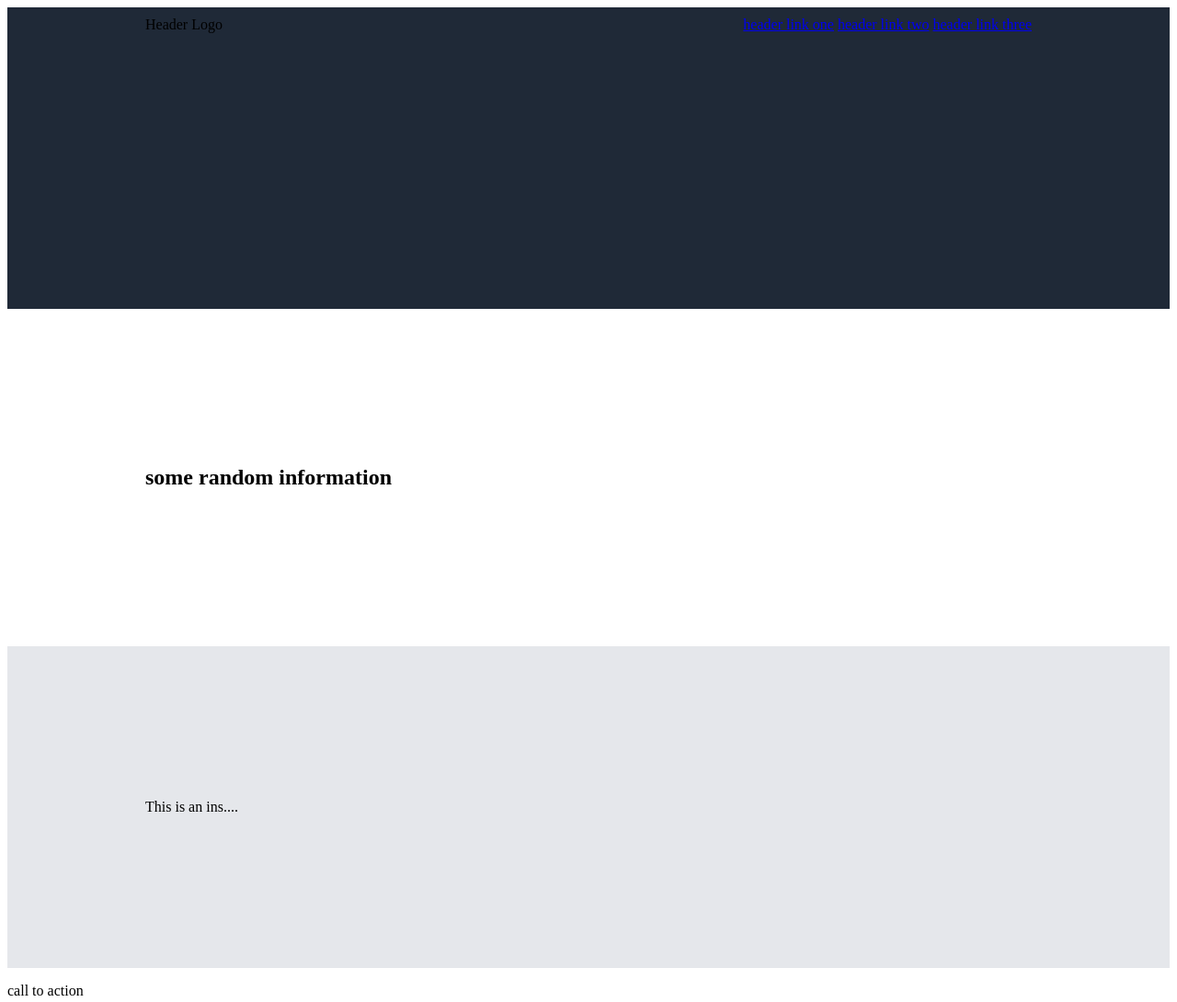
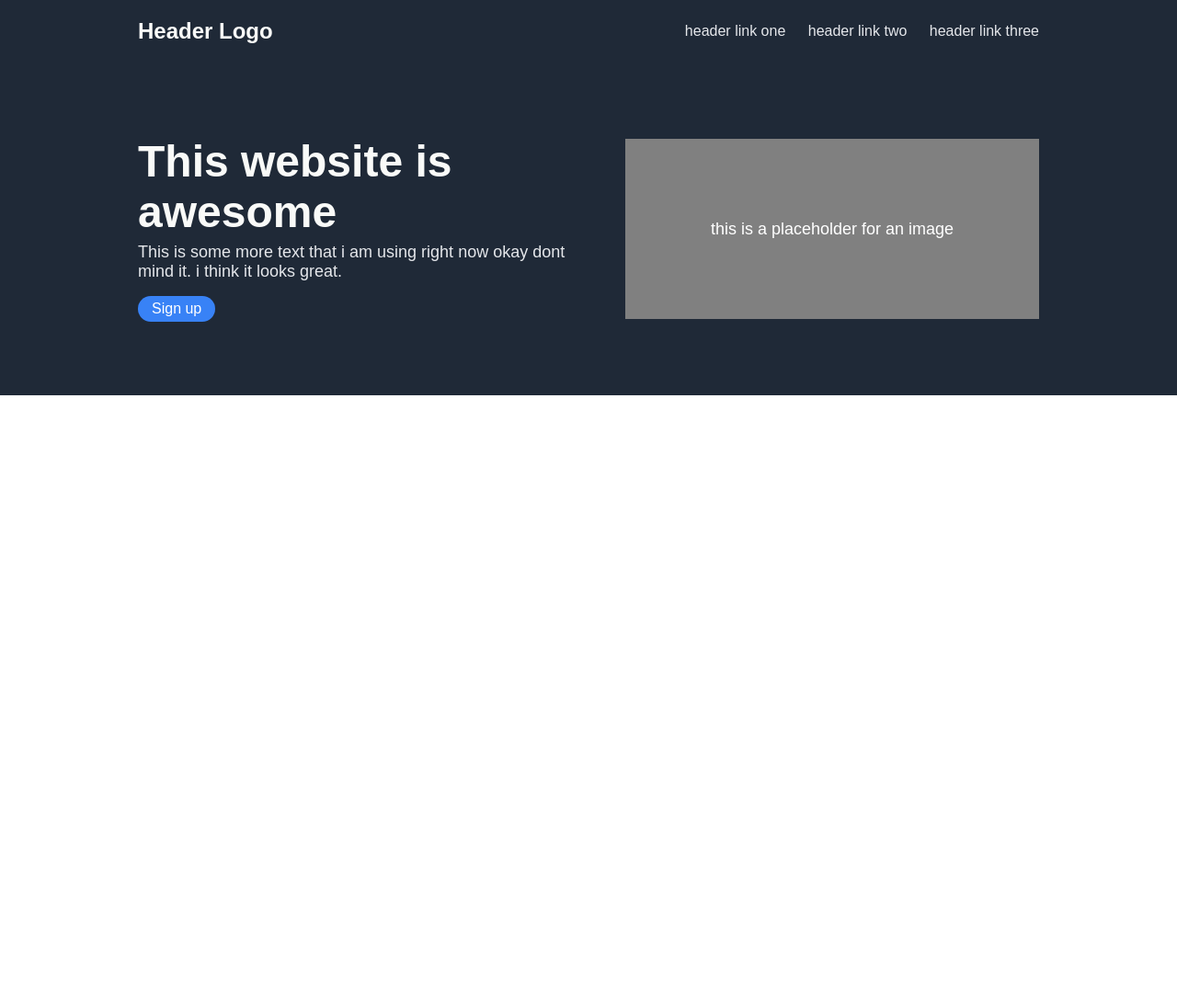
Before and after one commit to Tasal57/Landing-page, a plain HTML site: page index.html in a window 1280 px wide. Shown: the whole page at 92% size. After the commit the page ends 800 px from the top, so only its background shows below. Drawn offline with Linux system fonts and the light colour scheme.

Commit message:
Changed the font-size of hero-text.
This enabled image holder to fit in with the text
in a natural manner.

```diff
--- a/index.html
+++ b/index.html
@@ -1,34 +1,40 @@
 <!DOCTYPE html>
 <html lang="en">
   <head>
-        <meta charset="UTF-8">
-        <title>Landing-page</title>
-        <link rel="stylesheet" href="style.css">
+    <meta charset="UTF-8" />
+    <title>Landing Page</title>
+    <link rel="stylesheet" href="style.css" />
   </head>
   <body>
-        <div class="Top-half">
-           <div class="header-inner">
+    <!-- Header -->
+    <div class="header">
       <div class="logo">Header Logo</div>
-             <div class="links">
+      <div class="nav-links">
         <a href="#">header link one</a>
         <a href="#">header link two</a>
         <a href="#">header link three</a>
       </div>
+    </div>
+
+    <div class="hero-text">
+      <div class="main-text">
+        <h1>This website is <br />awesome</h1>
+        <p>This is some more text that
+          i am using right now okay dont mind it.
+          i think it looks great.
+        </p>
+
+        <button>Sign up</button>
 
       </div>
+
+      <div class="place-holder">
+        this is a placeholder for an image
+
       </div>
 
-        <div class="Box-area">
-            <h2>some random information</h2>
     </div>
 
-        <div class="text-area">
-            <p>This is an ins....</p>
-        </div>
-
-        <div class="last-section">
-            <p>call to action</p>
-        </div>
 
   </body>
 </html>
--- a/style.css
+++ b/style.css
@@ -1,29 +1,84 @@
-.Top-half {
-  padding-bottom: 300px;
-  padding-left: 150px;
-  padding-right: 150px;
-  padding-top: 10px;
+* {
+  box-sizing: border-box;
+  margin: 0;
+  padding: 0;
+  font-family: 'Arial', sans-serif;
+}
+
+body {
+  background-color: #fff;
+  color: #1f2937;
+}
+
+/* Header */
+.header {
+  display: flex;
+  justify-content: space-between;
+  align-items: center;
+  padding: 20px 150px;
   background-color: #1f2937;
 }
 
-.header-inner {
+.logo {
+  font-weight: bold;
+  color: #f9faf8;
+  font-size: 24px;
+}
+
+.nav-links a {
+  color: #e5e7eb;
+  text-decoration: none;
+  margin-left: 20px;
+}
+
+.hero-text {
   display: flex;
+  align-items: center;
   justify-content: space-between;
-  align-items: flex-start;
-  margin: 0;
+  padding: 80px 150px;
+  background-color: #1f2937;
 
 }
 
 
 
-.Box-area {
-    background-color: white;
-    padding: 150px;
+.main-text h1 {
+  font-weight: 900;
+  font-size: 48px;
+  color: #F9FAF8;
+  margin-bottom:6px;
+
+
 }
 
+.main-text p {
+  font-size: 18px;
+  color: #E5E7EB;
+  margin-bottom: 16px;
+  width: 500px;
+}
 
-.text-area {
-    background-color: #E5E7EB;
-    padding: 150px;
+.place-holder {
+  background-color: grey;
+  font-size: 18px;
+  color: white;
+  width: 450px;
+  display: flex;
+  justify-content: center;
+  align-items: center;
+  height: 196px;
+
 
 }
+
+button {
+  background-color: #3882F6;
+  color: white;
+  font-size: 16px;
+  border: 0;
+  padding: 5px 15px;
+  cursor: pointer;
+  border-radius: 20px;
+
+
+}
```
Lines whose indentation alone changed are shown as unchanged.
